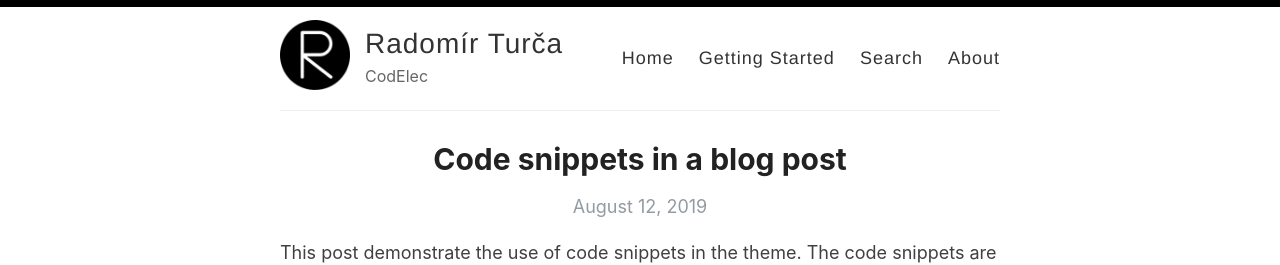
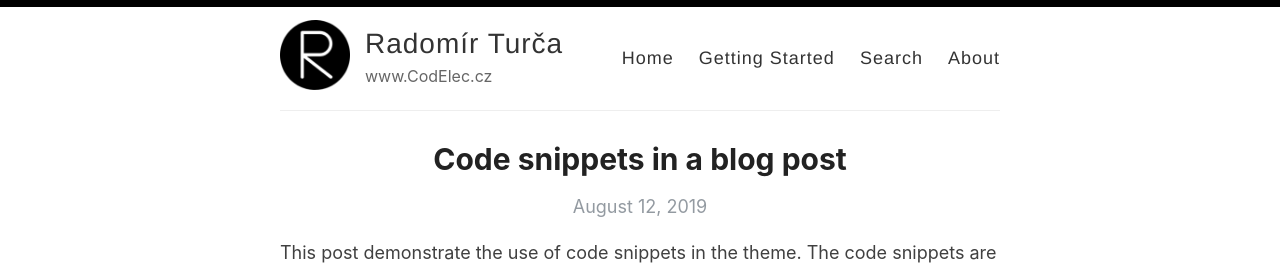
Before and after one commit to CodElecCz/codeleccz.github.io, a Jekyll site: the page built from index.html, in a window 1280 px wide and 900 px high. Shown: the top 265 px of the window. Built offline with Jekyll 4.4.1, drawn with Linux system fonts in a browser that asks for light colours; the list of posts is cut into pages by our own code.

Commit message:
Update _config.yml

```diff
--- a/_config.yml
+++ b/_config.yml
@@ -9,7 +9,7 @@ name: Radomír Turča
 author: Radomír Turča
 
 # Short bio or description (displayed in the header)
-description: CodElec
+description: www.CodElec.cz
 
 # URL of your avatar or profile pic (you could use your GitHub profile pic)
 avatar: /images/reverie.png
@@ -24,9 +24,9 @@ footer-links:
   email: radomir.turca@codelec.cz
   facebook:
   flickr:
-  github: codeleccz.github.io
+  github: github.com/CodElecCz
   instagram:
-  linkedin:
+  linkedin: www.linkedin.com/in/radomir-turca
   pinterest:
   rss: rss
   twitter:
```
